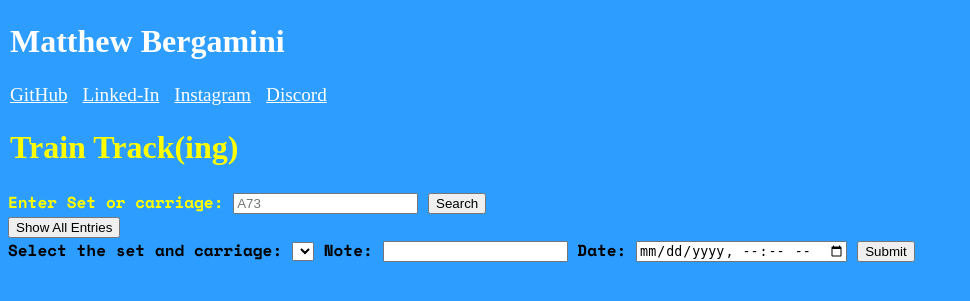
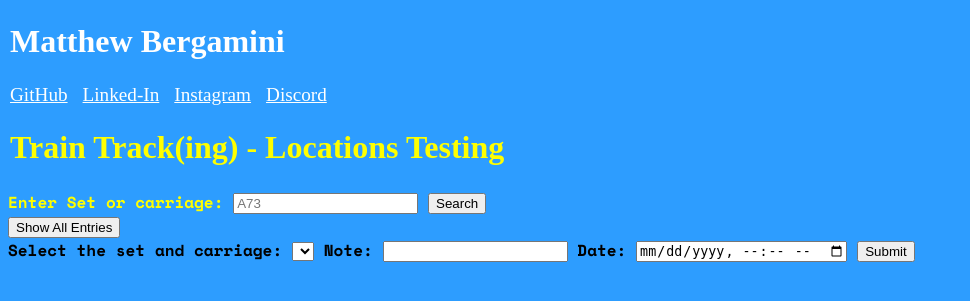
Before and after one commit to BergaDev/TrainTracking, a PHP site: page / in a window 1280 px wide. Shown: the top 301 px of the page, without its empty margins (0-970 px from the left). Run offline with PHP 8.4, Linux system fonts and the light colour scheme; data that the repository does not hold is empty; a stand-in replaces the project's code that opens the database connection; some web fonts are replaced.

Commit message:
Update index.php

```diff
--- a/index.php
+++ b/index.php
@@ -76,7 +76,7 @@ if ($_SERVER["REQUEST_METHOD"] == "POST" && isset($_POST['show_all'])) {
                  !-->
             </ul>
     </div>
-    <h1 style="color: yellow;">Train Track(ing)</h1>
+    <h1 style="color: yellow;">Train Track(ing) - Locations Testing</h1>
     <form action="index.php" method="POST" id="formIntro">
         <label for="query">Enter Set or carriage:</label>
         <input type="text" id="query" name="query" required placeholder="A73">
```
